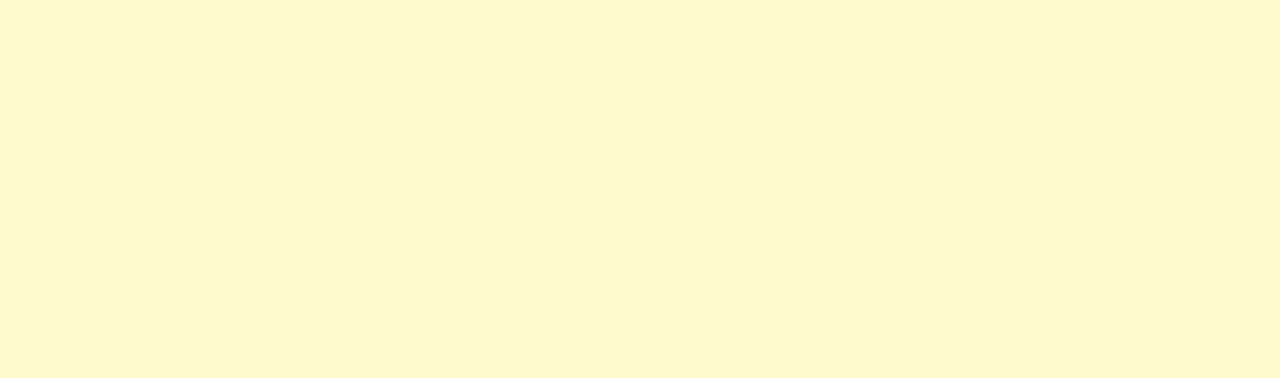
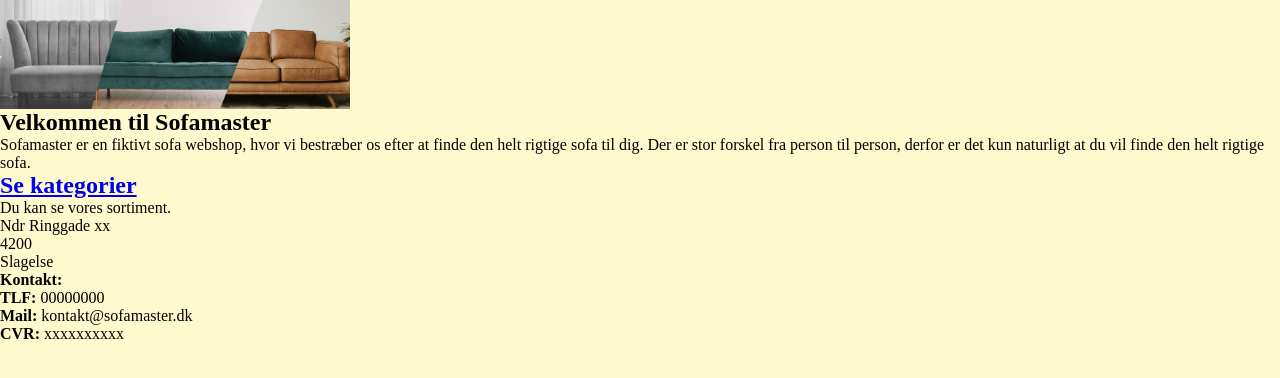
Before and after one commit to Fleexie/webshop_eksamen, a plain HTML site: page index.html in a window 1280 px wide. Drawn offline with Linux system fonts and the light colour scheme.

Commit message:
Index er blevet rettet, tilføjet lidt ekstra tekst samt billeder.

```diff
--- a/index.html
+++ b/index.html
@@ -27,7 +27,41 @@
 
 <!-- i <body> har man alt indhold på siden -->
 <body>
+<header>
 
+</header>
+<main>
+    <img src="images/banner-sofaer.jpg" alt="Sofaer" class="banner">
+    <section>
+        <h1 class="index-hl">Velkommen til Sofamaster</h1>
+        <p class="intro-text">
+            Sofamaster er en fiktivt sofa webshop, hvor vi bestræber os efter at finde den helt rigtige sofa til dig.
+            Der er stor forskel fra person til person, derfor er det kun naturligt at du vil finde den helt rigtige sofa.
+        </p>
+    </section>
+    <a href="kategori.html" class="se-kategori-link">
+        <section class="se-kategori">
+            <div class="se-hover">
+                <h2 class="se-kategori-hl">Se kategorier</h2>
+            </div>
+        </section>
+    </a>
+    <p class="se-kategori-text">Du kan se vores sortiment.</p>
+</main>
+<footer>
+    <p class="footer-addresse">Ndr Ringgade xx <br>
+        4200 <br>
+        Slagelse</p>
+
+    <p class="footer-kontakt">
+        <b>Kontakt:</b> <br>
+        <b>TLF:</b> 00000000 <br>
+        <b>Mail:</b> kontakt@sofamaster.dk
+    </p>
+    <p class="cvr">
+        <b>CVR:</b> xxxxxxxxxx
+    </p>
+</footer>
 
 </body>
 </html>
```
